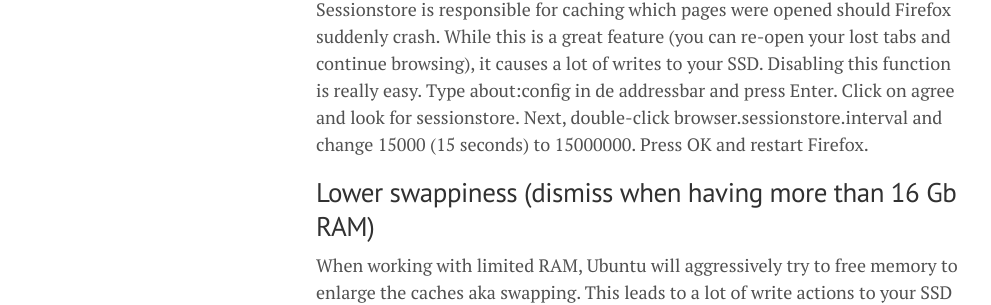
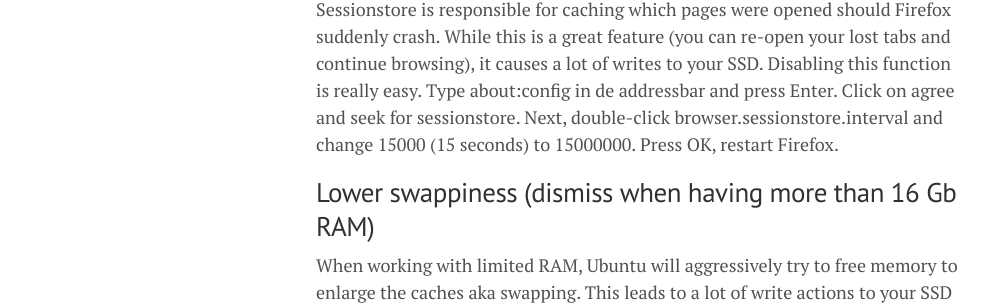
Before and after one commit to lgeurts/lgeurts.github.io, a Jekyll site: the page built from _posts/2022-10-03-optimizing-ubuntu-22.04.1-jammy-jellyfish.md, in a window 1280 px wide and 900 px high. Shown: the part 382-687 px from the top of the window, without its empty margins (0-991 px from the left). Built offline with Jekyll 4.4.1, drawn with Linux system fonts in a browser that asks for light colours; nearby versions of some CDN libraries; comment, search, counter and statistics services are not loaded.

Commit message:
Update 2022-10-03-optimizing-ubuntu-22.04.1-jammy-jellyfish.md

```diff
--- a/_posts/2022-10-03-optimizing-ubuntu-22.04.1-jammy-jellyfish.md
+++ b/_posts/2022-10-03-optimizing-ubuntu-22.04.1-jammy-jellyfish.md
@@ -13,7 +13,7 @@
 ## Disable the Firefox sessionstore
 
 Sessionstore is responsible for caching which pages were opened should Firefox suddenly crash. While this is a great feature (you can re-open your lost tabs and continue browsing), it causes a lot of writes to your SSD.
-Disabling this function is really easy. Type about:config in de addressbar and press Enter. Click on agree and look for sessionstore. Next, double-click browser.sessionstore.interval and change 15000 (15 seconds) to 15000000. Press OK and restart Firefox.
+Disabling this function is really easy. Type about:config in de addressbar and press Enter. Click on agree and seek for sessionstore. Next, double-click browser.sessionstore.interval and change 15000 (15 seconds) to 15000000. Press OK, restart Firefox.
 
 ## Lower swappiness (dismiss when having more than 16 Gb RAM)
 When working with limited RAM, Ubuntu will aggressively try to free memory to enlarge the caches aka swapping. This leads to a lot of write actions to your SSD which in their turn slow down your system and chip away chunks of a disk's total lifetime.
```
